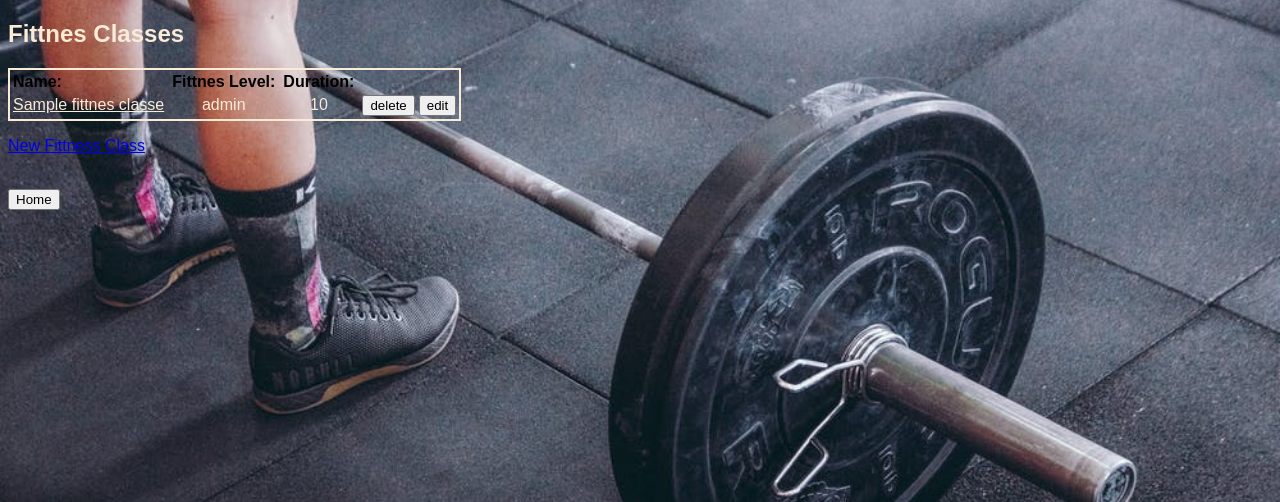
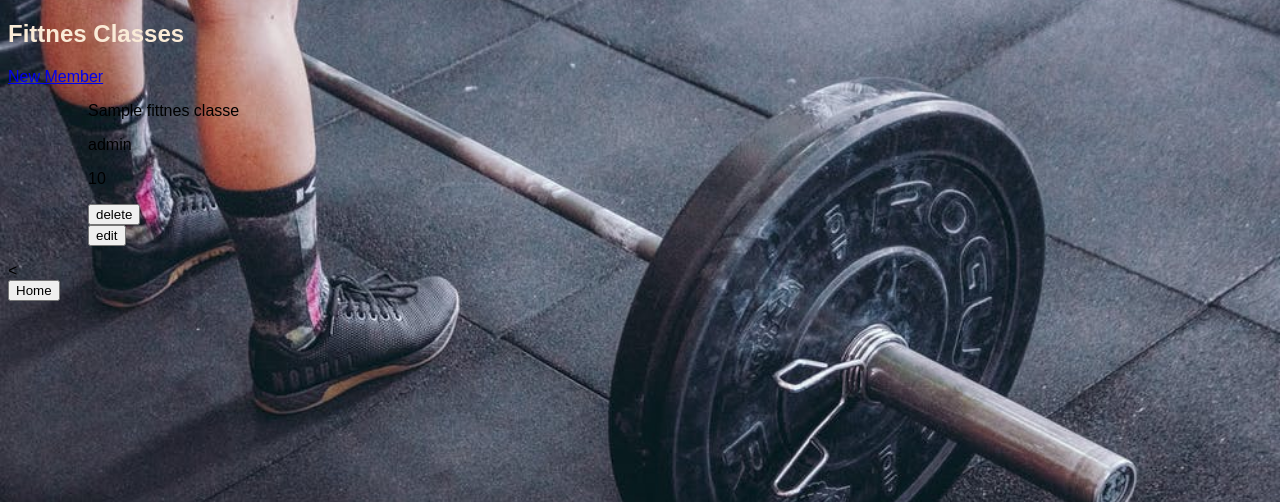
Before and after one commit to belus90/First_project, a Flask app: a page that uses templates/fittness classes/index.html in a window 1280 px wide. Shown: the part 59-561 px from the top of the page. Run offline with Flask 2, Linux system fonts and the light colour scheme; a database or web service that is not in the repository returns one stand-in record (values such as "Sample title"); some libraries are stand-ins or nearby versions.

Commit message:
changes in memmbers and fittnes index

```diff
--- a/templates/fittness classes/index.html
+++ b/templates/fittness classes/index.html
@@ -2,36 +2,28 @@
 
 {% block content %}
 <h1>Fittnes Classes</h1>
-<section>
-    <table class="fitnes_table">
-        <tr class="names">
-            <th>Name:</th>
-            <th></th>
-            <th>Fittnes Level:</th>
-            <th></th>
-            <th>Duration:</th>
-            <th></th>
-        </tr>
+<p class="btn--wrapper">
+    <a class="btn btn--action" href="/fittnes_class/new">New Member</a>
+</p>
+<ul>
     {% for fittnes_class in fittnes_classes %}
-        <tr class="tr">
-            <td><a class="link" href="/fittness classes/{{ fittnes_class.id }}"> {{fittnes_class.name}} </a></td>
-            <th></th>
-            <td class="fittnes">{{fittnes_class.fittnes_level }}</td>
-            <th></th>
-            <td class="fittnes">{{fittnes_class.duration }}</td>
-            <th></th>
-            <td><form action="/fittness classes/{{ fittnes_class.id }}/delete" method="POST">
+    <ul>
+    <p>{{ fittnes_class.name }} </p>
+    <p>{{ fittnes_class.fittnes_level }}</p>
+    <p>{{ fittnes_class.duration }}</p>
+      <p>
+        <form action="/fittnes_classes/{{ fittnes_class.id }}/delete" method="POST">
           <input class="btn btn--danger" type="submit" value="delete" />
-            </form></td>
-            <td><form action="/fittness classes/{{ fittnes_class.id }}/edit" method="POST">
+        </form>
+        <form action="/fittnes_classes/{{ fittnes_class.id }}/edit" method="POST">
             <input class="btn btn--danger" type="submit" value="edit" />
-            </form></td>
-        </tr>
+          </form>
+      </p>
+    </ul>
     {% endfor %}
-    </table>
-    <p class="btn--wrapper">
-        <a class="btn btn--action" href="/fittness classes/new">New Fittness Class</a></p>
+  </ul>
+
+<
 <br>
 <a href="/"><button> Home </button></a>
-</section>
 {% endblock %}
```
Also changed, not shown: templates/members/index.html (+19 -25 lines). Lines whose indentation alone changed are shown as unchanged.
